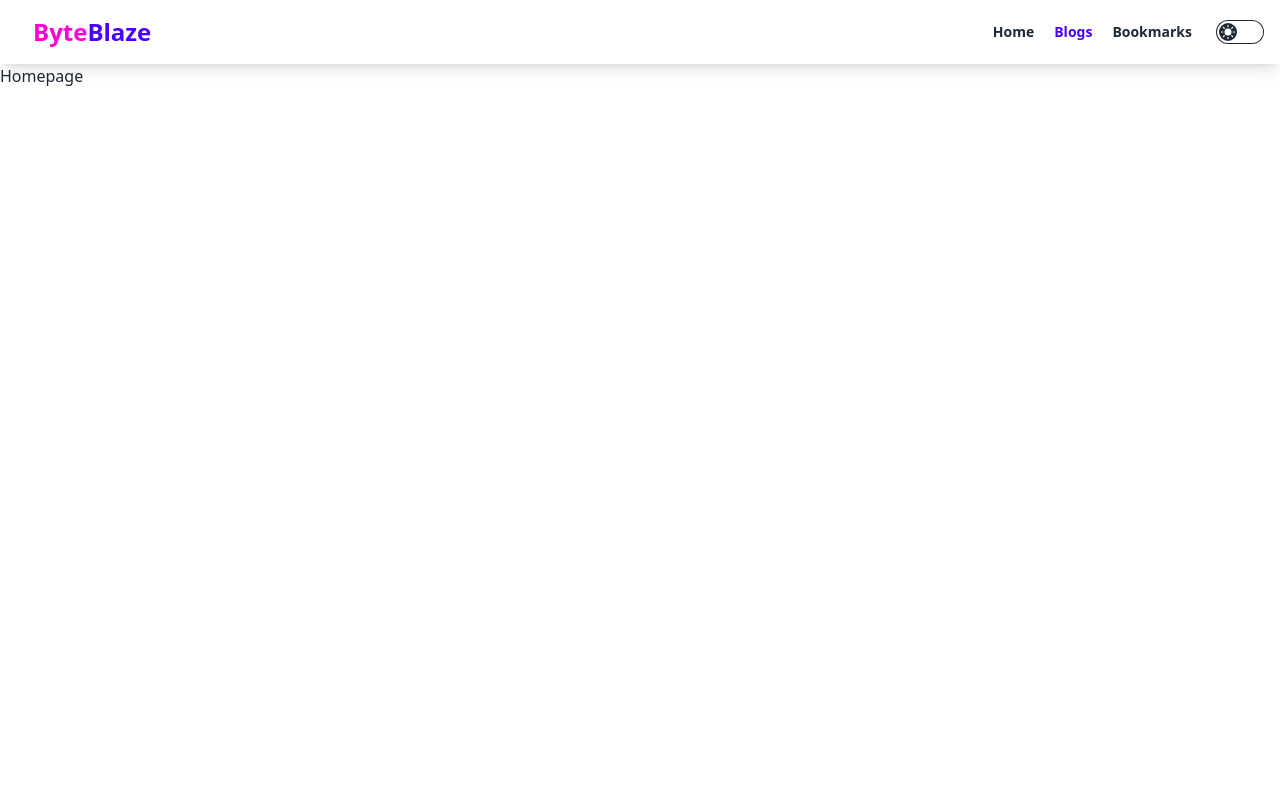
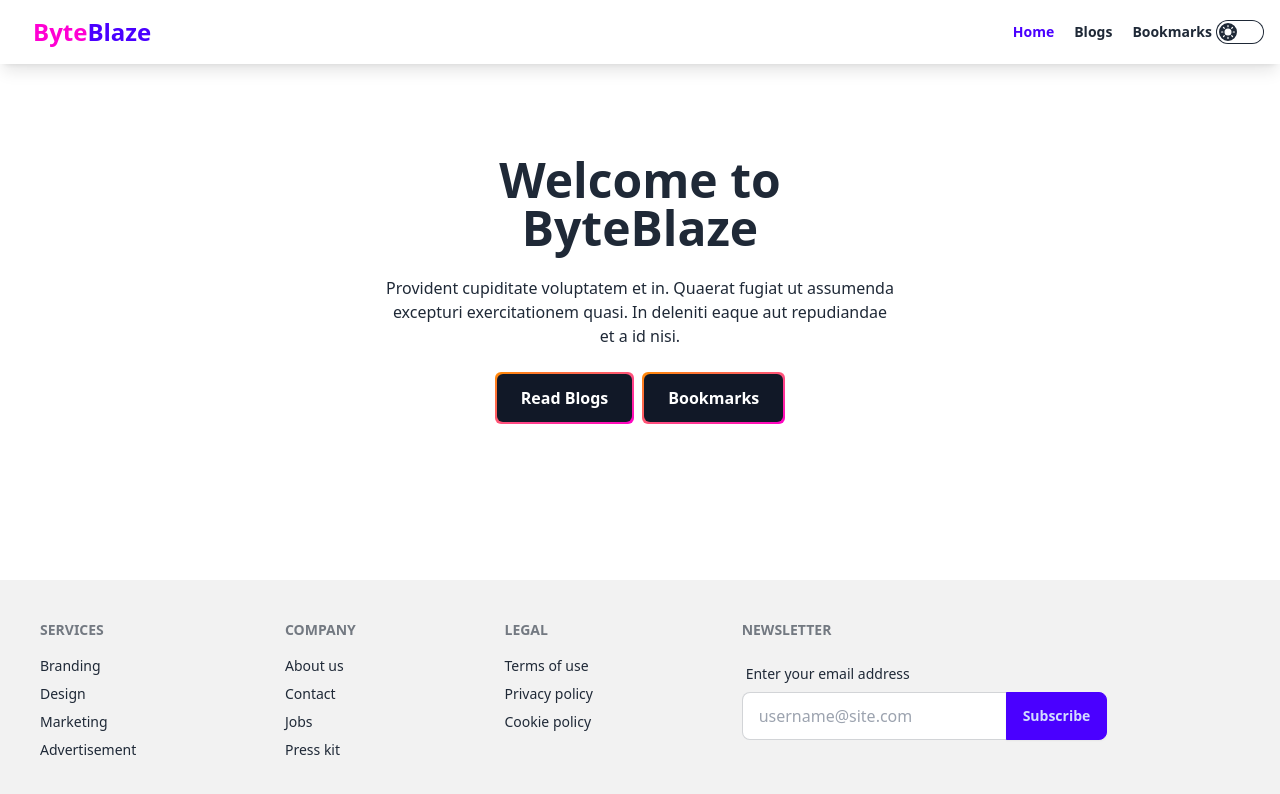
Before and after one commit to hasanalam24/ByteBlaze-2, a React (Vite) app: page / in a window 1280 px wide. Shown: the top 794 px of the page. Built offline with nearby package versions, Linux system fonts and the light colour scheme.

Commit message:
nice button add

```diff
--- /dev/null
+++ b/src/Components/Footer.jsx
@@ -0,0 +1,44 @@
+
+
+const Footer = () => {
+    return (
+        <div>
+            <footer className="footer p-10 bg-base-200 text-base-content">
+                <nav>
+                    <h6 className="footer-title">Services</h6>
+                    <a className="link link-hover">Branding</a>
+                    <a className="link link-hover">Design</a>
+                    <a className="link link-hover">Marketing</a>
+                    <a className="link link-hover">Advertisement</a>
+                </nav>
+                <nav>
+                    <h6 className="footer-title">Company</h6>
+                    <a className="link link-hover">About us</a>
+                    <a className="link link-hover">Contact</a>
+                    <a className="link link-hover">Jobs</a>
+                    <a className="link link-hover">Press kit</a>
+                </nav>
+                <nav>
+                    <h6 className="footer-title">Legal</h6>
+                    <a className="link link-hover">Terms of use</a>
+                    <a className="link link-hover">Privacy policy</a>
+                    <a className="link link-hover">Cookie policy</a>
+                </nav>
+                <form>
+                    <h6 className="footer-title">Newsletter</h6>
+                    <fieldset className="form-control w-80">
+                        <label className="label">
+                            <span className="label-text">Enter your email address</span>
+                        </label>
+                        <div className="join">
+                            <input type="text" placeholder="username@site.com" className="input input-bordered join-item" />
+                            <button className="btn btn-primary join-item">Subscribe</button>
+                        </div>
+                    </fieldset>
+                </form>
+            </footer>
+        </div>
+    );
+};
+
+export default Footer;
--- /dev/null
+++ b/src/Components/Heros.jsx
@@ -0,0 +1,38 @@
+import { Link } from "react-router-dom";
+
+
+const Heros = () => {
+    return (
+        <div className="hero -mt-16">
+            <div className="hero-content text-center">
+                <div className="max-w-lg">
+                    <h1 className="text-5xl font-bold">Welcome to <span>ByteBlaze</span></h1>
+                    <p className="py-6">Provident cupiditate voluptatem et in. Quaerat fugiat ut assumenda excepturi exercitationem quasi. In deleniti eaque aut repudiandae et a id nisi.</p>
+
+                    <div className="flex gap-2 justify-center">
+
+
+
+                        <Link to="/blogs" className="relative p-0.5 inline-flex items-center justify-center font-bold overflow-hidden group rounded-md">
+                            <span className="w-full h-full bg-gradient-to-br from-[#ff8a05] via-[#ff5478] to-[#ff00c6] group-hover:from-[#ff00c6] group-hover:via-[#ff5478] group-hover:to-[#ff8a05] absolute"></span>
+                            <span className="relative px-6 py-3 transition-all ease-out bg-gray-900 rounded-md group-hover:bg-opacity-0 duration-400">
+                                <span className="relative text-white">Read Blogs</span>
+                            </span>
+                        </Link>
+                        <Link to="/bookmarks" className="relative p-0.5 inline-flex items-center justify-center font-bold overflow-hidden group rounded-md">
+                            <span className="w-full h-full bg-gradient-to-br from-[#ff8a05] via-[#ff5478] to-[#ff00c6] group-hover:from-[#ff00c6] group-hover:via-[#ff5478] group-hover:to-[#ff8a05] absolute"></span>
+                            <span className="relative px-6 py-3 transition-all ease-out bg-gray-900 rounded-md group-hover:bg-opacity-0 duration-400">
+                                <span className="relative text-white">Bookmarks</span>
+                            </span>
+                        </Link>
+
+
+
+                    </div>
+                </div>
+            </div>
+        </div>
+    );
+};
+
+export default Heros;
--- a/src/Components/Navbar.jsx
+++ b/src/Components/Navbar.jsx
@@ -1,5 +1,5 @@
 import { useEffect, useState } from "react";
-import { Link } from "react-router-dom";
+import { Link, NavLink } from "react-router-dom";
 
 
 const Navbar = () => {
@@ -30,15 +30,16 @@ const Navbar = () => {
                 </div>
                 <div className="flex-none">
                     <ul className="menu menu-horizontal px-1 hidden sm:flex gap-5 items-center">
-                        <Link to="/" className='font-bold'>
+                        <NavLink to="/" className={({ isActive }) => isActive ? 'text-primary font-bold' : 'font-bold'}>
                             Home
-                        </Link>
-                        <Link to="/blogs" className='font-bold text-primary'>
+                        </NavLink>
+                        <NavLink to="/blogs" className={({ isActive }) => isActive ? 'text-primary font-bold' : 'font-bold'}>
                             Blogs
-                        </Link>
-                        <li className='font-bold mr-5'>
+                        </NavLink>
+                        <NavLink to="/bookmarks" className={({ isActive }) => isActive ? 'text-primary font-bold' : 'font-bold'}>
                             Bookmarks
-                        </li>
+                        </NavLink>
+
 
                     </ul>
                     <label className="cursor-pointer grid place-items-center">
@@ -48,7 +49,7 @@ const Navbar = () => {
                     </label>
                 </div>
             </div>
-        </div>
+        </div >
     );
 };
 
--- a/src/Layouts/MainLayout.jsx
+++ b/src/Layouts/MainLayout.jsx
@@ -1,8 +1,6 @@
 import { Outlet } from "react-router-dom";
 import Navbar from "../Components/Navbar";
-import Blogs from "../Pages/Blogs";
-import Bookmarks from "../Pages/Bookmarks";
-import Home from "../Pages/Home";
+import Footer from "../Components/Footer";
 
 
 const MainLayout = () => {
@@ -12,8 +10,11 @@ const MainLayout = () => {
                 <Navbar></Navbar>
             </div>
             {/* packed */}
-            <Outlet></Outlet>
+            <div className="min-h-[calc(100vh-284px)]">
+                <Outlet></Outlet>
+            </div>
 
+            <Footer></Footer>
         </div>
     );
 };
--- a/src/Pages/Home.jsx
+++ b/src/Pages/Home.jsx
@@ -1,11 +1,10 @@
+import Heros from "../Components/Heros";
 
 
 const Home = () => {
     return (
-        <div>
-
-
-            <h1>Homepage</h1>
+        <div className="flex flex-col items-center justify-center min-h-[calc(100vh-284px)]">
+            <Heros></Heros>
         </div>
     );
 };
```
Also changed, not shown: src/assets/wave.svg (added).
